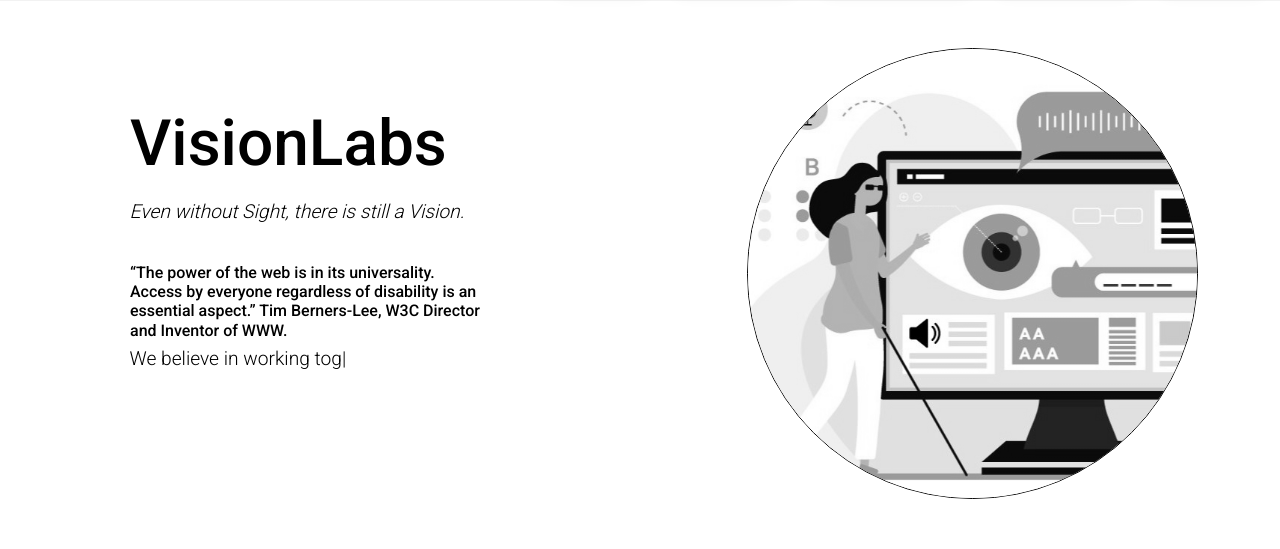
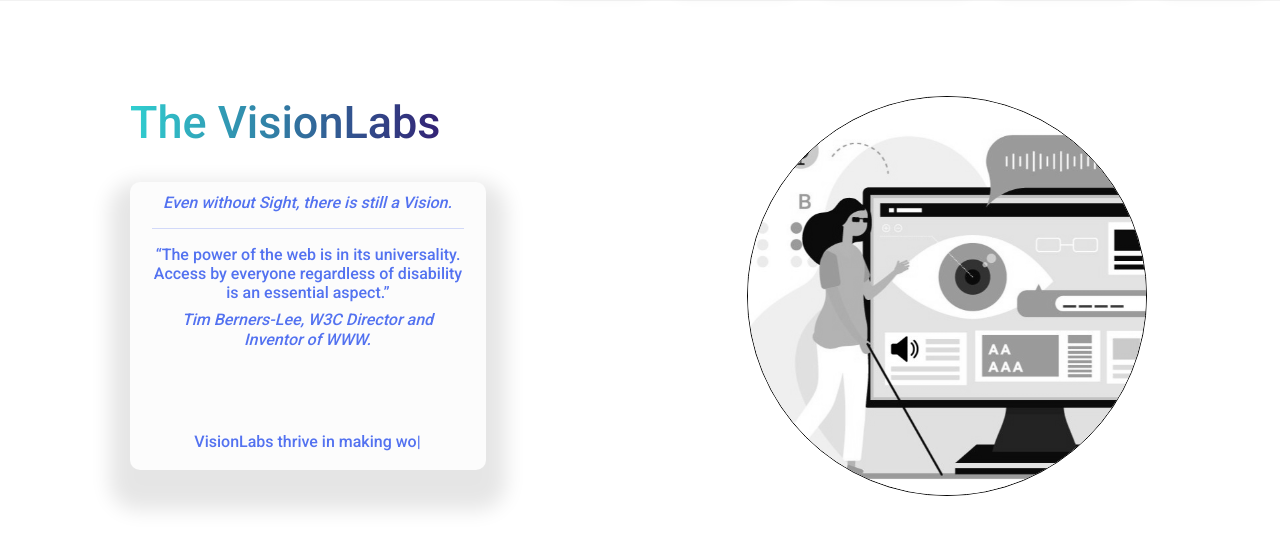
Before and after one commit to abrahamgenetu/visionLabs, a Django app: page / in a window 1280 px wide. Shown: the part 76-625 px from the top of the page. Run offline with Django 3.2, Linux system fonts and the light colour scheme; some libraries are stand-ins or nearby versions.

Commit message:
frontend updates

```diff
--- a/website/static/css/index.css
+++ b/website/static/css/index.css
@@ -17,7 +17,14 @@ header nav {
     background-color: #f4f4f4;
     box-shadow: rgba(0, 0, 0, 0.05) 0px 0px 0px 1px;
 }
+h2 {
+    font-size: 45px;
+    /* text-shadow:  2px 2px orange, 4px 4px yellow; */
+    background: linear-gradient(to right, #30CFD0 0%, #330867 100%);
+    -webkit-background-clip: text;
+    -webkit-text-fill-color: transparent;
 
+  }
 .navbar-brand {
     width: 20vw;
     height: 4vw;
--- a/website/static/js/typed.js
+++ b/website/static/js/typed.js
@@ -2,9 +2,10 @@
 
 let option = {
   strings: [
-    "We believe in making world a better place",
-    "We believe in helping people",
-    "We believe in working together",
+    "Even Without sight, there is still a vision.",
+    "VisionLabs thrive in making world a better place",
+    "VisionLabs thrive in helping people with vision impairment",
+
   ],
   loop: true,
   typeSpeed: 50,
--- a/website/templates/home.html
+++ b/website/templates/home.html
@@ -3,17 +3,54 @@
 
 <!-- Introduction Section Starts -->
 {% block content %}
+<style>
+    button {
+        border: none;
+        outline: none;
+        font-size: 50px;
+        color: #5372F0;
+        padding: 11px 22px;
+        border-radius: 10px;
+        cursor: pointer;
+        background: rgb(252, 252, 252);
+        box-shadow: 0 20px 20px 20px rgba(0, 0, 0, 0.1);
+    }
+
+    h2 {
+        font-size: 45px;
+        /* text-shadow:  2px 2px orange, 4px 4px yellow; */
+        background: linear-gradient(to right, #30CFD0 0%, #330867 100%);
+        -webkit-background-clip: text;
+        -webkit-text-fill-color: transparent;
+
+    }
+</style>
+</style>
 <section class="container intro">
     <section class="row mt-5">
         <section class="col-md-4 offset-md-2 mx-auto mt-5">
-            <h1 class="animate__animated animate__bounceInLeft">VisionLabs</h1>
-            <p><i>Even without Sight, there is still a Vision.</i></p>
-            <br>
-            <h6 class="animate__animated animate__bounceInRight">“The power of the web is in its universality. Access by everyone regardless of disability is an essential aspect.” Tim Berners-Lee, W3C Director and Inventor of WWW.</h6>
-            <p><span class="typing-text"></span></p>
+
+
+            <h2 class="animate__animated animate__bounceInLeft">The VisionLabs</h2> <br>
+
+            <button>
+                <h6><i>Even without Sight, there is still a Vision.</i></h6>
+                <hr>
+                <h6 class="animate__animated animate__bounceInRight">“The power of the web is in its universality.
+                    Access by
+                    everyone regardless of disability is an essential aspect.” </h6>
+                <h6><i>Tim Berners-Lee, W3C Director and Inventor of
+                        WWW.</i></h6>
+                <br>
+
+                <h6><span class="typing-text"></span></h6>
+
+            </button>
+
+
         </section>
-        <section class="offset-md-2 col-md-5">
-            <img src="{% static '/assests/home2.jpg' %}" alt="howtouseQuotation" class="img-fluid">
+        <section class="offset-md-2 col-md-5"><br><br>
+            <img src="{% static '/assests/home2.jpg' %}" alt="howtouseQuotation" width="400" height="400" class="img-fluid">
         </section>
     </section>
 </section>
--- a/website/templates/howtouse.html
+++ b/website/templates/howtouse.html
@@ -17,8 +17,8 @@
                 <li> Speak only when entire audio stops.</li><br>
             </ul>
         </section>
-        <section class="offset-md-2 col-md-5">
-            <img src="{% static '/assests/howtouse.png' %}" alt="howtouseQuotation" class="img-fluid">
+        <section class="offset-md-2 col-md-5"><br><br>
+            <img src="{% static '/assests/howtouse.png' %}" alt="howtouseQuotation" width="400" height="400" class="img-fluid">
         </section>
     </section>
 </section>
--- a/website/templates/location.html
+++ b/website/templates/location.html
@@ -8,7 +8,7 @@
 button{
   border: none;
   outline: none;
-  font-size: 50px;
+  font-size:45px;
   color: #5372F0;
   padding: 23px 44px;
   border-radius: 10px;
@@ -30,8 +30,8 @@ button{
 
             </body>
         </section>
-        <section class="offset-md-2 col-md-5">
-            <img src="{% static '/assests/location.jpg' %}" alt="howtouseQuotation" class="img-fluid">
+        <section class="offset-md-2 col-md-5"><br><br>
+            <img src="{% static '/assests/location.jpg' %}" alt="locationQuotation" width="400" height="400" class="img-fluid">
         </section>
     </section>
 </section>
```
Also changed, not shown: static/js/typed.js (+4 -3 lines), static/assests/beneficiary.jpg (added), static/assests/howtouse.png, static/assests/technology.jpg.
